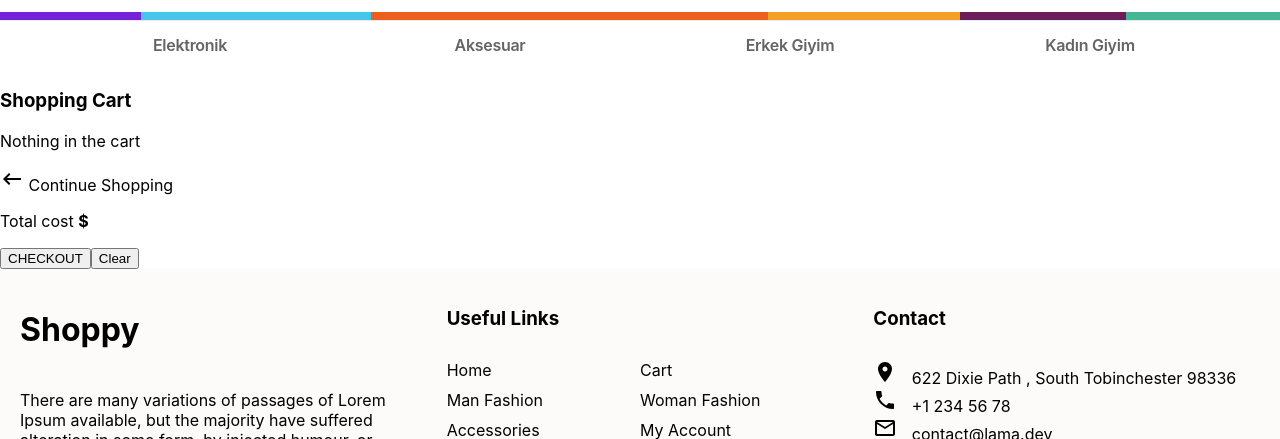
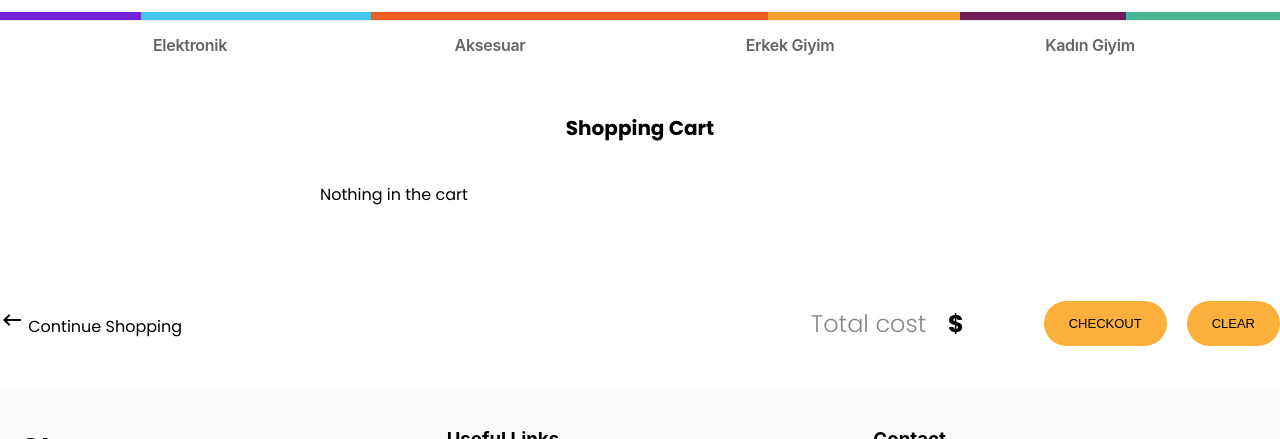
Before and after one commit to MuratCiftci/shopping-cart-ui, a Next.js app: page /cart in a window 1280 px wide. Shown: the part 120-559 px from the top of the page. Built offline with nearby package versions, Linux system fonts and the light colour scheme.

Commit message:
Cart added

```diff
--- a/components/Cart/CartItem.js
+++ b/components/Cart/CartItem.js
@@ -1,23 +1,28 @@
 import { useCart } from "../../hooks/useCart";
-import { styles } from "./CartItem.module.css";
+import  Link  from "next/link";
+import styles from "./CartItem.module.css";
 import DeleteOutlineSharpIcon from "@mui/icons-material/DeleteOutlineSharp";
-const CartItem = () => {
-  const { cartItems, increase, decrease, removeProduct } = useCart();
+import AddIcon from "@mui/icons-material/Add";
+import RemoveIcon from "@mui/icons-material/Remove";
+const CartItem = ({ product }) => {
+  const { increase, decrease, removeProduct } = useCart();
 
   return (
-    <>
-      {cartItems.map((product) => (
-        <tr key={product.id}>
+    <tr className={styles.cartTable}>
       <td>
+        <Link href="/[product]" as={`${product.id}`}>
+          <a>
             <div className={styles.cartProduct}>
               <div className={styles.productImg}>
                 <img src={product.image} alt="" />
               </div>
 
               <div className={styles.cartProductContent}>
-                <h3>{product.name}</h3>
+                <h3> {product.title.substring(0, 20) + " ..."}</h3>
               </div>
             </div>
+          </a>
+        </Link>
       </td>
       <td>
         <div className={styles.quantity}>
@@ -26,7 +31,7 @@ const CartItem = () => {
             onClick={() => increase(product)}
             className={styles.quantityButton}
           >
-                +
+            <AddIcon />
           </button>
           <span>{product.quantity}</span>
           {product.quantity > 1 && (
@@ -35,25 +40,24 @@ const CartItem = () => {
               onClick={() => decrease(product)}
               className={styles.quantityButton}
             >
-                  -
+              <RemoveIcon />
             </button>
           )}
           {product.quantity === 1 && (
-                <button
-                  type="button"
-                  onClick={() => removeProduct(product)}
-                  className={styles.quantityButton}
-                >
-                  X
+            <button type="button" className={styles.quantityButton}>
+              <RemoveIcon />
             </button>
           )}
         </div>
       </td>
       <td>${product.price}</td>
-          <DeleteOutlineSharpIcon onClick={() => removeProduct(product)} />
+      <td className={styles.removeProduct}>
+        <DeleteOutlineSharpIcon
+          className={styles.removeIcon}
+          onClick={() => removeProduct(product)}
+        />
+      </td>
     </tr>
-      ))}
-    </>
   );
 };
 
--- a/components/Cart/CartItem.module.css
+++ b/components/Cart/CartItem.module.css
@@ -0,0 +1,88 @@
+.cartTable {
+  display: flex;
+  align-items: center;
+  flex-wrap: wrap;
+  position: relative;
+  padding-bottom: 18px;
+  margin-bottom: 18px;
+  border-bottom: 1px solid #d8d8d8;
+}
+
+.cartTable td {
+  display: block;
+  flex-wrap: wrap;
+  color: #000;
+  display: table-cell;
+  text-align: center;
+  padding: 20px 0;
+}
+
+.cartProduct {
+  display: flex;
+  align-items: center;
+}
+
+.productImg {
+  height: 70px;
+  width: 70px;
+  background: #fafafa;
+  border-radius: 100%;
+  margin-right: 25px;
+}
+
+.productImg img {
+  width: 100%;
+  height: 100%;
+  object-fit: cover;
+  border-radius: 100%;
+  object-position: top center;
+}
+
+.cartProductContent {
+  padding-right: 25px;
+  text-align: left;
+}
+
+.cartProductContent h3 {
+  font-size: 16px;
+  font-weight: 700;
+  margin-bottom: 10px;
+  color: #333;
+}
+
+.quantity {
+    border-radius: 50px;
+    height: 38px;
+    padding: 0 20px;
+    display: inline-flex;
+    align-items: center;
+    border: 1px solid #d8d8d8;
+    height: 49px;
+}
+.quantity span{
+    font-size: 18px;
+    color: #000;
+    margin: 0 18px;
+    font-weight: 700;
+    height: 32px;
+}
+.quantityButton {
+  border: none;
+  cursor: pointer;
+ outline: none;
+ background: none;
+ border-radius: 0;
+ font-family: "Poppins";
+}
+
+.removeProduct{
+    top: 5px;
+    right: 0;
+    width: auto!important;
+    position: static;
+}
+
+.removeIcon{
+    height: 32px;
+    cursor: pointer;
+}
--- a/context/CartReducer.js
+++ b/context/CartReducer.js
@@ -1,5 +1,3 @@
-
-
 export const sumItems = (cartItems) => {
   let itemCount = cartItems.reduce(
     (total, product) => total + product.quantity,
@@ -12,6 +10,8 @@ export const sumItems = (cartItems) => {
 };
 
 export const CartReducer = (state, action) => {
+  console.log("clicked");
+  let newState = state;
   switch (action.type) {
     case "ADD_ITEM":
       if (!state.cartItems.find((item) => item.id === action.payload.id)) {
@@ -25,6 +25,7 @@ export const CartReducer = (state, action) => {
         ...state,
         ...sumItems(state.cartItems),
         cartItems: [...state.cartItems],
+        checkout: false,
       };
     case "REMOVE_ITEM":
       return {
@@ -37,18 +38,23 @@ export const CartReducer = (state, action) => {
         ],
       };
     case "INCREASE":
-      state.cartItems[
-        state.cartItems.findIndex((item) => item.id === action.payload.id)
-      ].quantity++;
       return {
-        ...state,
+        ...state, quantity : state.cartItems[
+          state.cartItems.findIndex((item) => item.id === action.payload.id)
+        ].quantity++,
         ...sumItems(state.cartItems),
         cartItems: [...state.cartItems],
+        checkout: false,
       };
     case "DECREASE":
       state.cartItems[
         state.cartItems.findIndex((item) => item.id === action.payload.id)
       ].quantity--;
+      console.log(
+        state.cartItems[
+          state.cartItems.findIndex((item) => item.id === action.payload.id)
+        ].quantity
+      );
       return {
         ...state,
         ...sumItems(state.cartItems),
--- a/pages/cart/Cart.module.css
+++ b/pages/cart/Cart.module.css
@@ -0,0 +1,121 @@
+.cart {
+  padding: 1.5rem 0;
+  font-family: "Poppins", sans-serif;
+}
+
+.container {
+  max-width: 1280px;
+  margin : 0 auto;
+}
+
+.cartIntro {
+  display: flex;
+  align-items: center;
+  justify-content: center;
+  margin-bottom: 20px;
+}
+
+.cartTitle {
+  font-size: 20px;
+  font-weight: 700;
+  line-height: 140%;
+}
+.checkoutSteps {
+  display: flex;
+  align-items: center;
+  list-style: none;
+}
+.checkoutSteps li {
+  position: relative;
+  padding-right: 60px;
+}
+.cartList {
+  width: 50%;
+  margin: 0 auto;
+}
+.cartList table {
+  width: 100%;
+  border-collapse: collapse;
+  border-spacing: 0;
+  margin: 0;
+}
+
+.cartList table tr {
+  display: table-row;
+  padding: 0;
+  margin: 0;
+  border: none;
+}
+.carList table tr th {
+  text-align: center;
+  font-size: 14px;
+  color: #c1c1c1;
+  padding-bottom: 30px;
+}
+.cartTable {
+  display: flex;
+  align-items: center;
+  flex-wrap: wrap;
+  position: relative;
+  padding-bottom: 18px;
+  margin-bottom: 18px;
+  border-bottom: 1px solid #d8d8d8;
+}
+
+.cartTable th {
+  text-align: center;
+  font-size: 14px;
+  color: #c1c1c1;
+  padding-bottom: 30px;
+}
+
+.cartActions {
+  margin-top: 75px;
+  display: flex;
+  justify-content: space-between;
+  align-items: center;
+  flex-wrap: wrap;
+}
+
+.backButton {
+  font-weight: 700;
+  font-size: 14px;
+  color: #000;
+  margin-right: auto;
+  margin-bottom: 40px;
+}
+
+.actionWrapper {
+    display: flex;
+    align-items: center;
+    justify-content: space-between;
+    width: auto;
+    margin-top: 0;
+}
+
+.totalCost {
+font-size: 24px;
+  font-weight: 300;
+  margin-right: 60px;
+  color: #868686;
+}
+
+.totalCost strong {
+  margin-left: 15px;
+  color: #000;
+  font-weight: 700;
+}
+
+.checkoutButton {
+  border: none;
+  background-color: #fbb03b;
+  color: #000;
+  cursor: pointer;
+  margin-left: 20px;
+  font-size: 13px;
+  padding: 15px 25px;
+  display: inline-block;
+  border-radius: 50px;
+  font-weight: 500;
+  text-transform: uppercase;
+}
--- a/pages/cart/index.js
+++ b/pages/cart/index.js
@@ -2,11 +2,24 @@ import { useCart } from "../../hooks/useCart";
 import CartItem from "../../components/Cart/CartItem";
 import styles from "./Cart.module.css";
 import Link from "next/link";
+import Head from "next/head";
 import KeyboardBackspaceSharpIcon from "@mui/icons-material/KeyboardBackspaceSharp";
+import ShoppingCartIcon from "@mui/icons-material/ShoppingCart";
+import LocalShippingIcon from "@mui/icons-material/LocalShipping";
 const Cart = () => {
   const { total, cartItems, clearCart, checkout, handleCheckout } = useCart();
   return (
     <section className={styles.cart}>
+      <Head>
+        <title>My Cart</title>
+        <meta name="description" content="Shop Better" />
+        <link rel="preconnect" href="https://fonts.googleapis.com" />
+        <link rel="preconnect" href="https://fonts.gstatic.com" crossorigin />
+        <link
+          href="https://fonts.googleapis.com/css2?family=Poppins:ital,wght@0,100;0,200;0,300;0,400;0,500;0,600;0,700;0,800;0,900;1,100;1,200;1,300;1,400;1,500;1,600;1,700;1,800;1,900&display=swap"
+          rel="stylesheet"
+        />
+      </Head>
       <div className={styles.container}>
         <div className={styles.cartIntro}>
           <h3 className={styles.cartTitle}>Shopping Cart</h3>
@@ -14,7 +27,7 @@ const Cart = () => {
         {checkout && (
           <div className={styles.checkout}>
             <p>Checkout successful</p>
-            <Link to="/" className={styles.backLink}>
+            <Link href="/" className={styles.backLink}>
               <a>BUY MORE</a>
             </Link>
           </div>
@@ -23,14 +36,15 @@ const Cart = () => {
           {cartItems.length > 0 && (
             <table>
               <tbody>
-                <tr>
+                <tr className={styles.cartTable}>
                   <th style={{ textAlign: "left" }}>Product</th>
                   <th>Amount</th>
                   <th>Price</th>
-                  <th></th>
                 </tr>
 
-                <CartItem />
+                {cartItems.map((product) => (
+                  <CartItem product={product} key={product.id} />
+                ))}
               </tbody>
             </table>
           )}
@@ -40,7 +54,9 @@ const Cart = () => {
 
         <div className={styles.cartActions}>
           <Link href="/" className={styles.backButton}>
-            <a><KeyboardBackspaceSharpIcon /> Continue Shopping</a>
+            <a>
+              <KeyboardBackspaceSharpIcon /> Continue Shopping
+            </a>
           </Link>
 
           <div className={styles.actionWrapper}>
```
Lines whose indentation alone changed are shown as unchanged.
